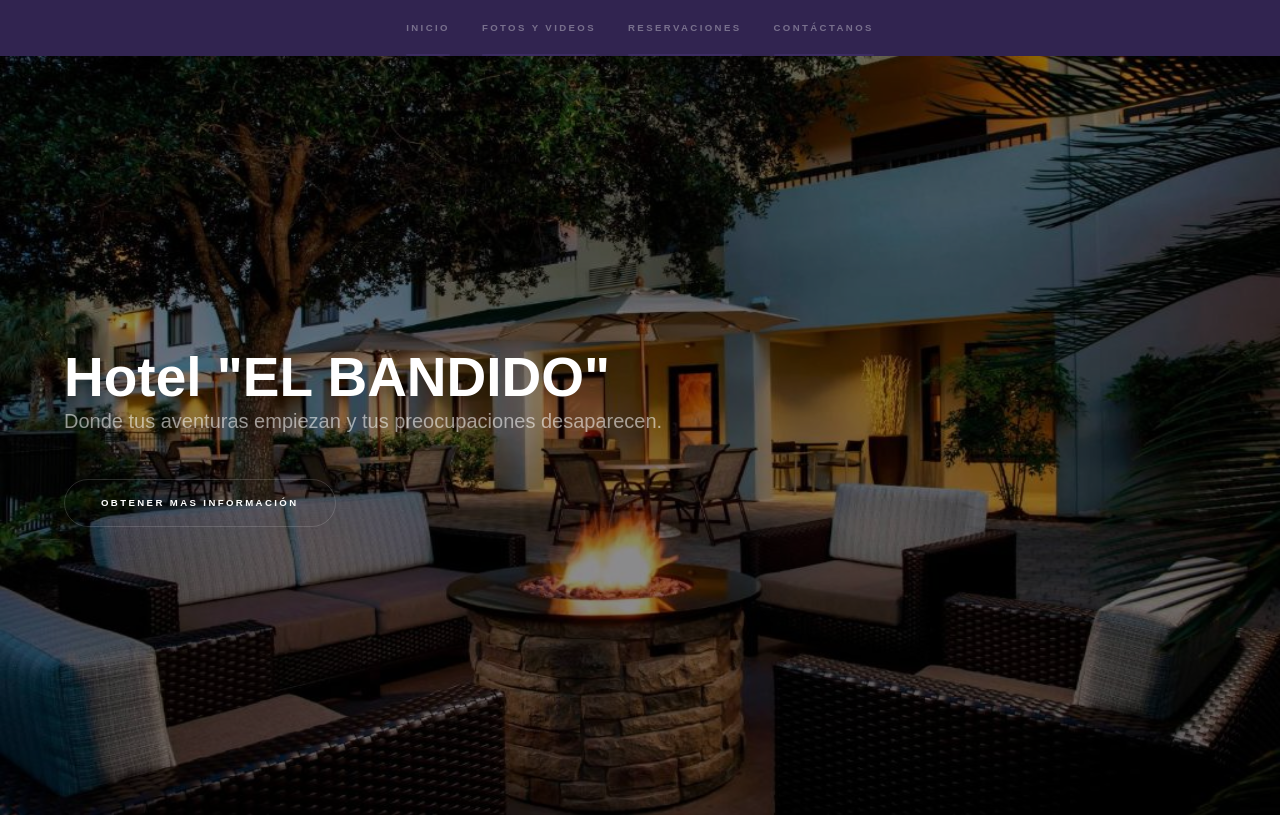
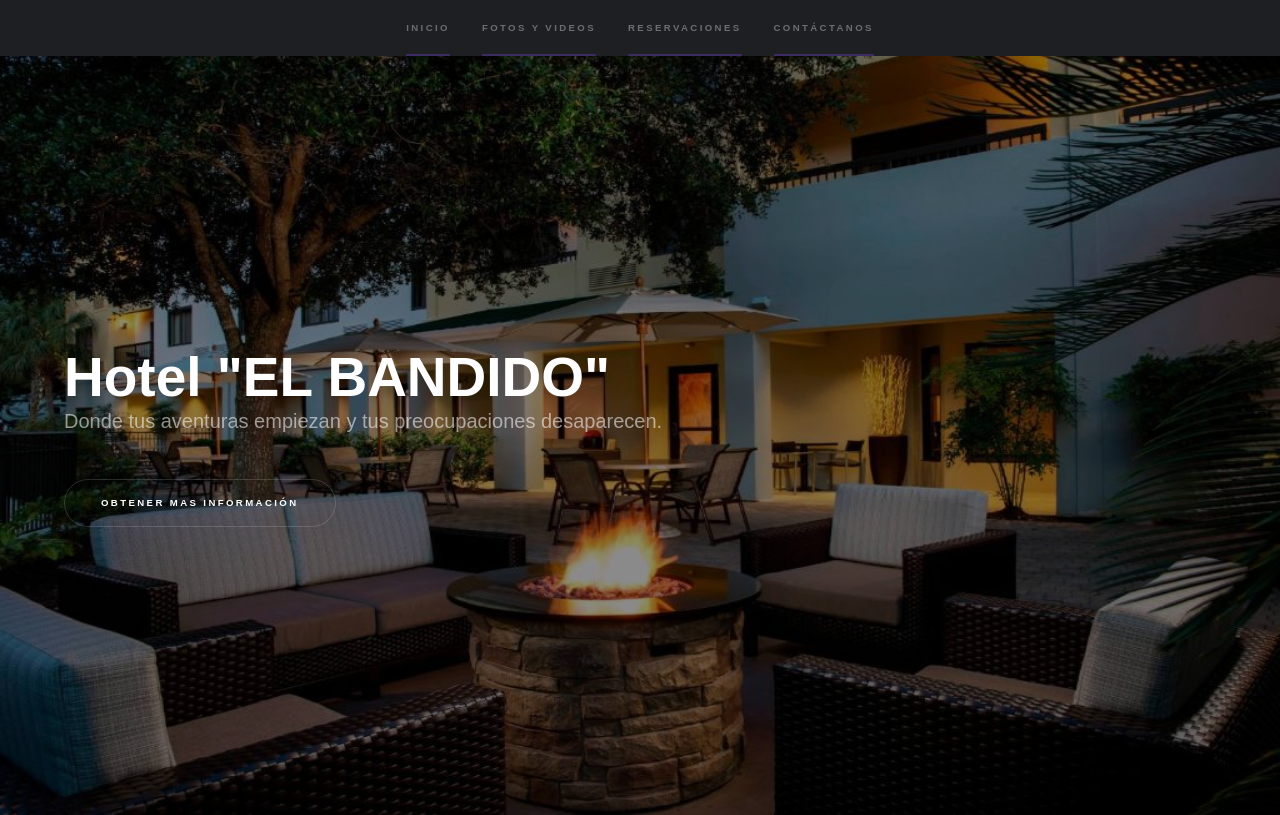
Before and after one commit to alexchristianqr/proyecto-final-web, a PHP site: page / in a window 1280 px wide. Shown: the top 815 px of the page. Run offline with PHP 8.4, Linux system fonts and the light colour scheme.

Commit message:
feat: dark

```diff
--- a/assets/css/main.css
+++ b/assets/css/main.css
@@ -1,3 +1,5 @@
+@import "variables.css";
+
 @import "buttons.css";
 @import "spotlights.css";
 @import "wrapper.css";
@@ -87,7 +89,7 @@
 }
 
 body {
-    background: #312450;
+    background: var(--primary);
 }
 
 body.is-preload *, body.is-preload *:before, body.is-preload *:after {
--- a/assets/css/sidebar.css
+++ b/assets/css/sidebar.css
@@ -2,7 +2,7 @@
 
 #sidebar {
     padding: 2.5em 2.5em 0.5em 2.5em ;
-    background: #312450;
+    background: var(--primary);
     cursor: default;
     height: 100vh;
     left: 0;
--- /dev/null
+++ b/assets/css/variables.css
@@ -0,0 +1,7 @@
+:root {
+    --primary: #1e1f22;
+    --secondary: #FFF;
+    --tertiary: #666;
+    --primary-color-text: var(--primary);
+    --secondary-color-text: var(--secondary);
+}
```
